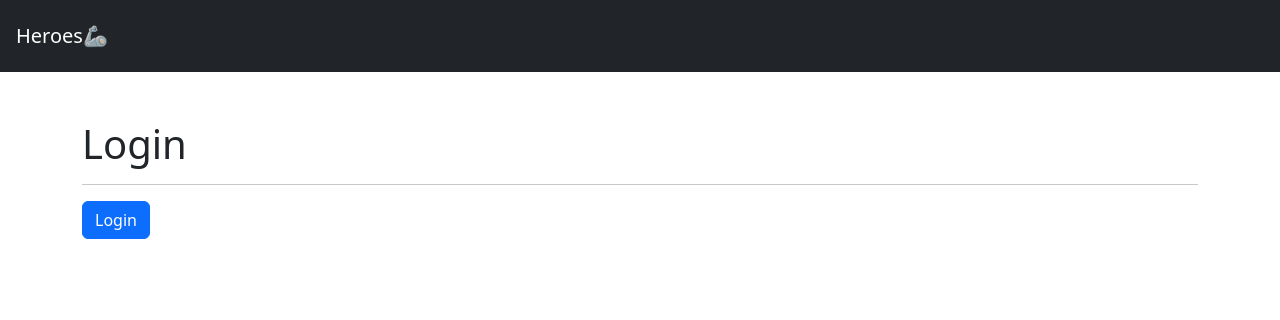
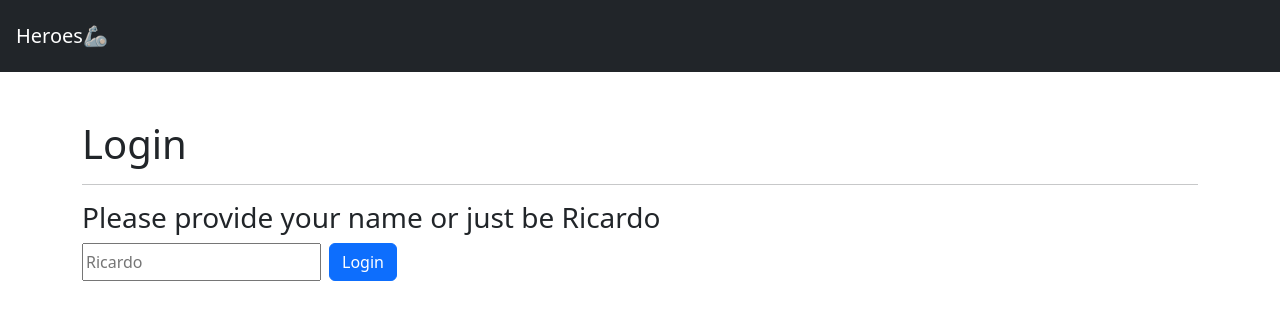
Before and after one commit to gasteac/heroes, a React (Vite) app: page /login in a window 1280 px wide. Shown: the top 320 px of the page. Built offline with nearby package versions, Linux system fonts and the light colour scheme.

Commit message:
Added name to login

```diff
--- a/src/auth/context/AuthProvider.jsx
+++ b/src/auth/context/AuthProvider.jsx
@@ -12,7 +12,6 @@ export const AuthProvider = ({ children }) => {
     };
   };
   const [authState, dispatch] = useReducer(AuthReducer, {}, init);
-
   const login = (name = "") => {
     const user = { id: crypto.randomUUID(), name };
     const action = { type: types.login, payload: user };
--- a/src/auth/pages/LoginPage.jsx
+++ b/src/auth/pages/LoginPage.jsx
@@ -1,4 +1,4 @@
-import React, { useContext } from "react";
+import React, { useContext, useState } from "react";
 import { useNavigate } from "react-router";
 import { AuthContext } from "../context/AuthContext";
 import { NavBar } from "../../ui/components/NavBar";
@@ -6,10 +6,15 @@ import { NavBar } from "../../ui/components/NavBar";
 export const LoginPage = () => {
   const { login } = useContext(AuthContext);
   const navigate = useNavigate();
+  const [nameInput, setNameInput] = useState('')
+  const handleInput = ({target})=>{
+    setNameInput(target.value)
+    console.log(nameInput)
+  }
 
   const handleLogin = () => {
     const lastPath = localStorage.getItem("lastPath" || "/");
-    login("Usuario");
+    login(nameInput || 'Ricardo');
     navigate(lastPath, {
       replace: true,
     });
@@ -17,13 +22,22 @@ export const LoginPage = () => {
 
   return (
     <>
-    <NavBar/>
+      <NavBar />
       <div className="container mt-5">
         <h1>Login</h1>
         <hr />
-      <button onClick={() => handleLogin()} className="btn btn-primary">
+        <h3>
+          Please provide your name or just be Ricardo
+        </h3>
+        <div className="d-flex">
+          <input type="text" value={nameInput} placeholder="Ricardo" onChange={handleInput}/>
+          <button
+            onClick={() => handleLogin()}
+            className="btn btn-primary mx-2"
+          >
             Login
           </button>
+        </div>
       </div>
     </>
   );
```
Lines whose indentation alone changed are shown as unchanged.
